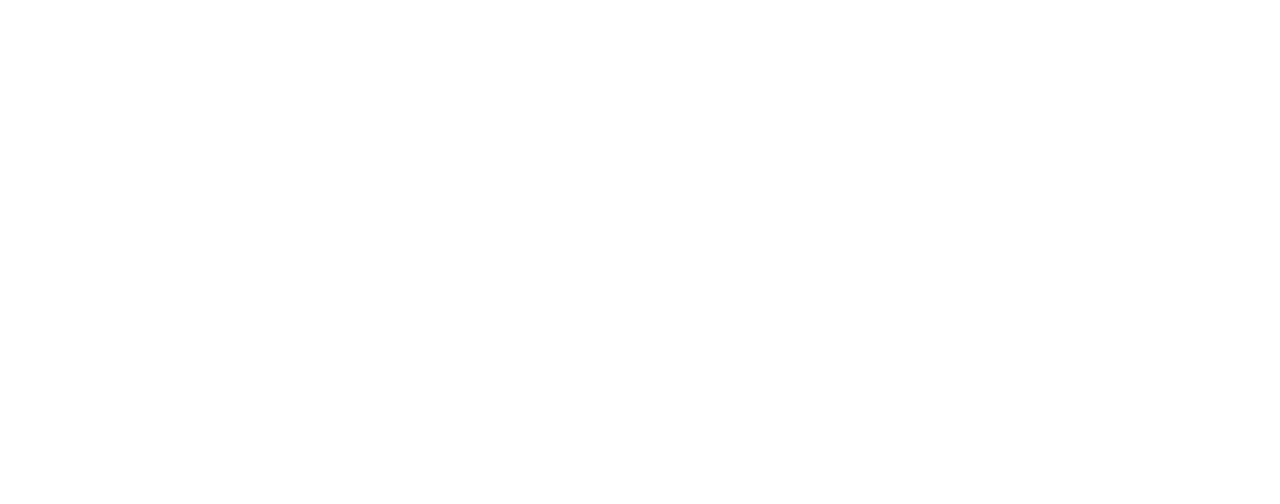
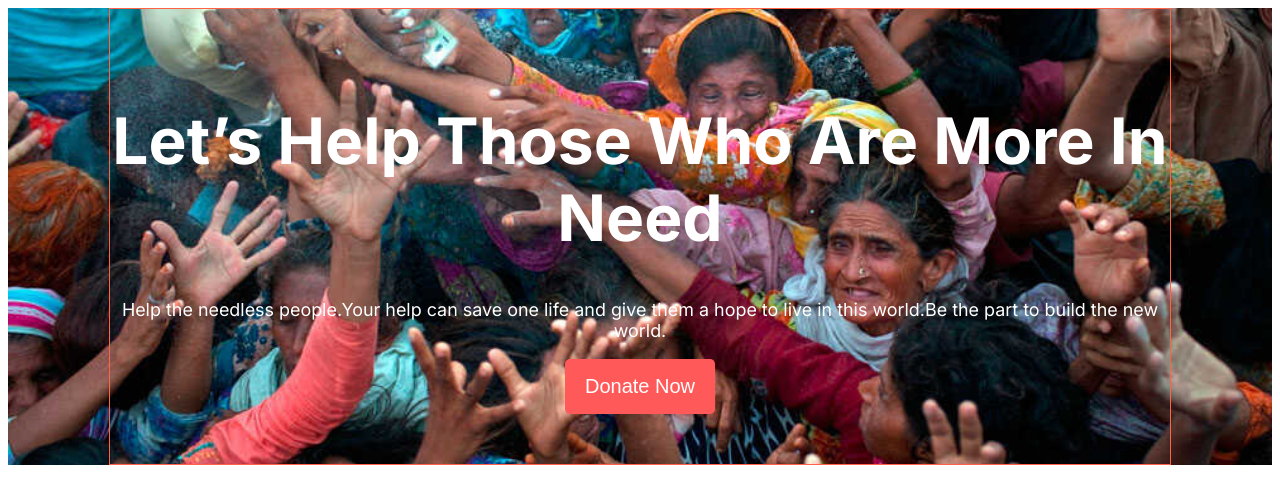
Before and after one commit to mohammaduzzal/donate-today, a plain HTML site: page index.html in a window 1280 px wide. Drawn offline with Linux system fonts and the light colour scheme.

Commit message:
added the header section

```diff
--- a/index.html
+++ b/index.html
@@ -8,7 +8,16 @@
     <link rel="stylesheet" href="styles/responsive.css">
 </head>
 <body class="inter-font">
-    <header></header>
+    <header>
+        <div class="banner">
+            <h1 class="banner-title color-1">Let’s Help Those Who Are More In Need</h1>
+            <p class="banner-text color-1">Help the needless people.Your help can save one life and give them a hope to live in this world.Be the part to build the new world.</p>
+            <button class="banner-btn color-1 color-btn">Donate Now</button>
+
+        </div>
+    </header>
+
+
     <main></main>
     <footer></footer>
 
--- a/styles/responsive.css
+++ b/styles/responsive.css
@@ -0,0 +1,9 @@
+@media screen and (max-width:576px) {
+
+    .banner{
+        width: 100%;
+    }
+
+
+
+}
--- a/styles/style.css
+++ b/styles/style.css
@@ -5,3 +5,52 @@
     font-weight: 400;
     font-style: normal;
   }
+  /* shared css starts */
+  .color-1{
+    color: rgba(255, 255, 255, 1);
+  }
+  .color-btn{
+    background-color: rgba(255, 89, 89, 1);
+  }
+
+  /* shared css ends*/
+
+  /* header css starts */
+  header{
+    background-image: url(../images/donation6.jpg);
+    background-position: center;
+    background-size: cover;
+    object-fit: cover;
+    /* height: 500px; */
+  }
+  .banner{
+    width: 1060px;
+    margin: 0 auto;
+    border: 1px solid tomato;
+    padding-top: 50px;
+    padding-bottom: 50px;
+  }
+
+  .banner-title{
+    font-size: 4rem;
+    font-weight: 700px;
+    text-align: center;
+
+  }
+  .banner-text{
+    font-size: 1.12rem;
+    font-weight: 400px;
+    text-align: center;
+  }
+  .banner-btn{
+    border: none;
+    border-radius: 5px;
+    padding: 16px 20px;
+    font-size: 1.25rem;
+    font-weight: 600px;
+    display: block;
+    margin: 0 auto;
+
+  }
+
+  /* header css ends */
```
